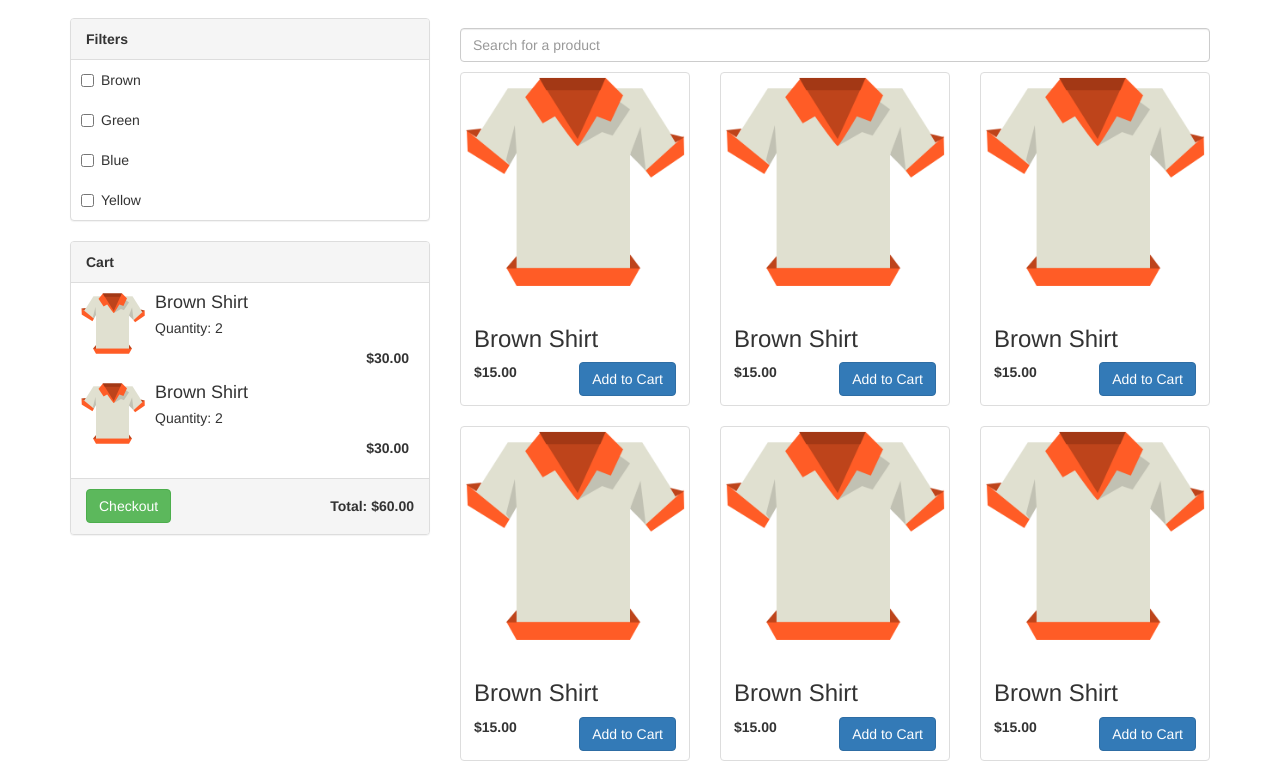
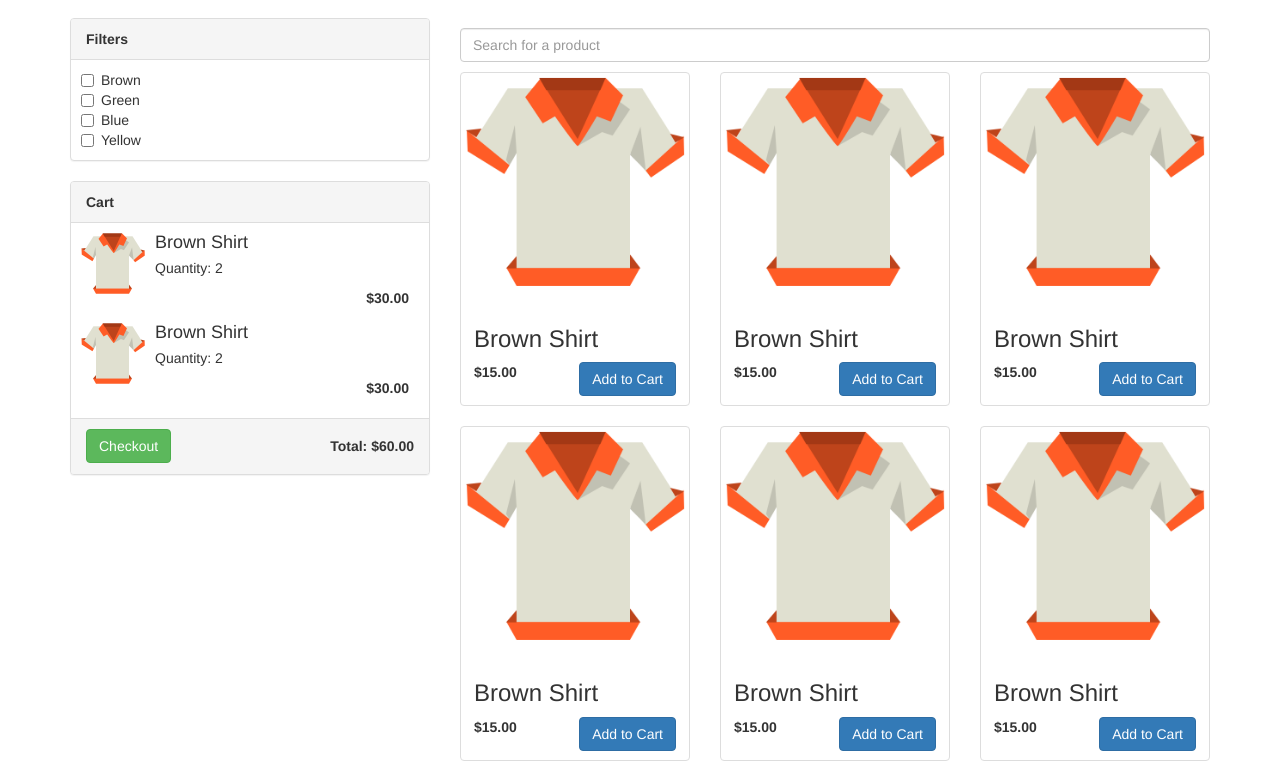
Before and after one commit to cjsaylor/angular-workshop, a plain HTML site: page start/index.html in a window 1280 px wide. Shown: the part 54-816 px from the top of the page. Drawn offline with Linux system fonts and the light colour scheme.

Commit message:
Removing BRs.

```diff
--- a/start/index.html
+++ b/start/index.html
@@ -114,9 +114,9 @@
                 <div id="filter" class="panel panel-default">
                     <div class="panel-heading"><strong>Filters</strong></div>
                     <div class="checkbox">
-                        <label><input type="checkbox" name="color" value="brown"> Brown</label><br>
-                        <label><input type="checkbox" name="color" value="green"> Green</label><br>
-                        <label><input type="checkbox" name="color" value="blue"> Blue</label><br>
+                        <label><input type="checkbox" name="color" value="brown"> Brown</label>
+                        <label><input type="checkbox" name="color" value="green"> Green</label>
+                        <label><input type="checkbox" name="color" value="blue"> Blue</label>
                         <label><input type="checkbox" name="color" value="yello"> Yellow</label>
                     </div>
                 </div>
```
Also changed, not shown: step1-scope/index.html (+3 -3 lines).
